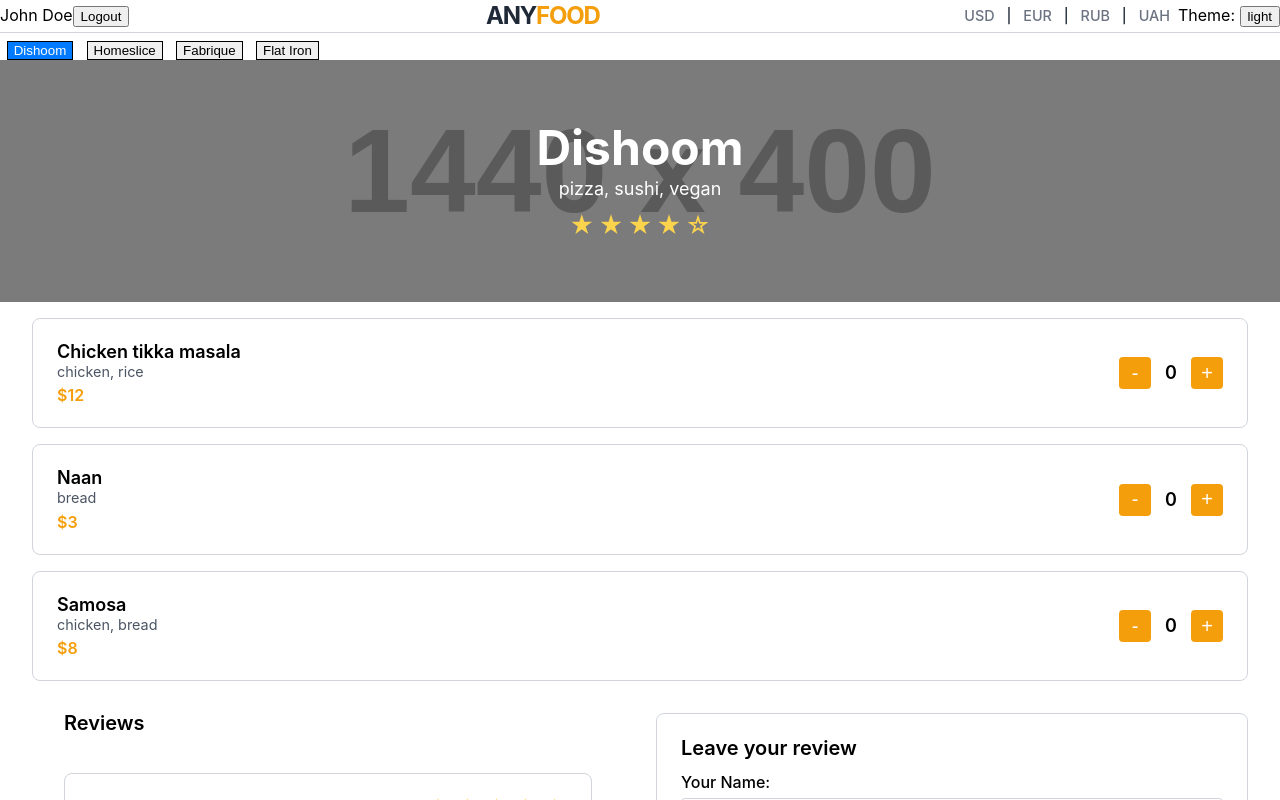
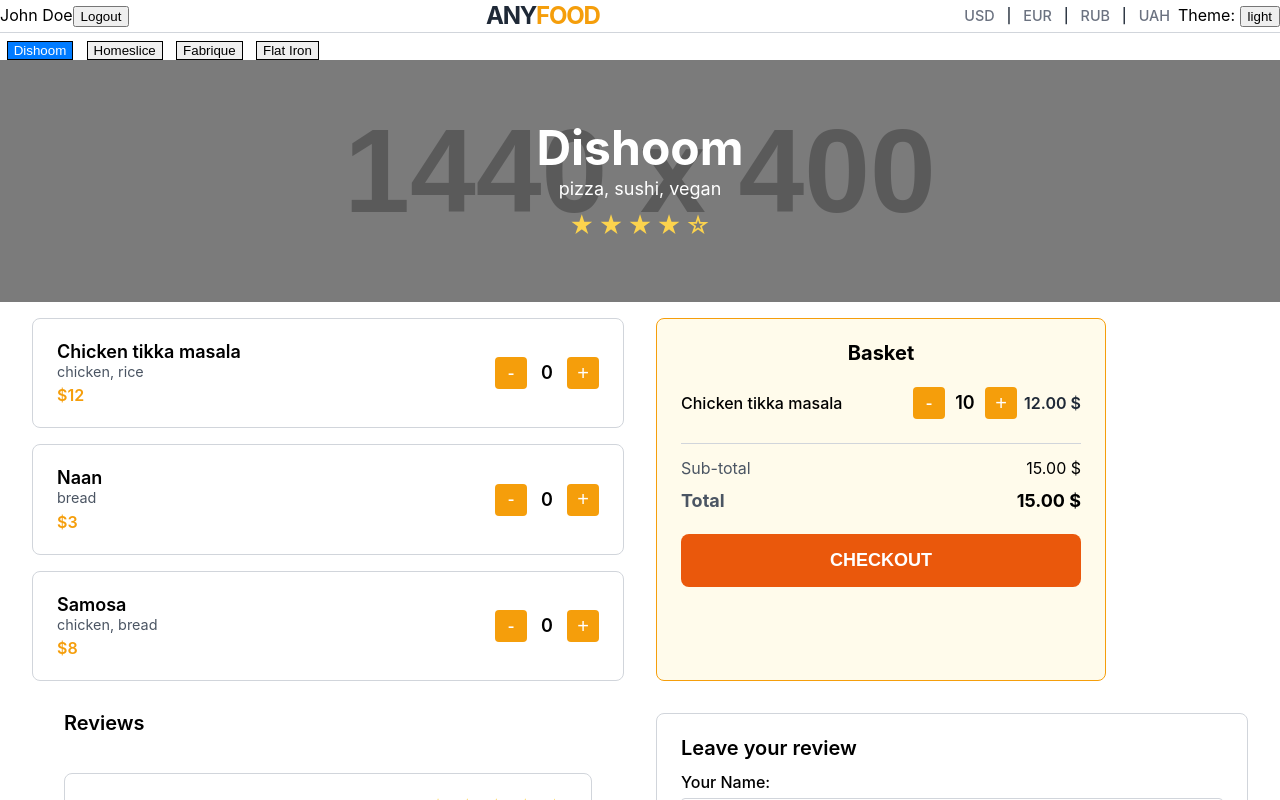
Before and after one commit to besthalfofthedevil/react1205, a React (Vite) app: page / in a window 1280 px wide. Both pictures are taken after a click on the button "Login". Shown: the top 800 px of the page. Built offline with nearby package versions, Linux system fonts and the light colour scheme.

Commit message:
Add Cart componets

```diff
--- /dev/null
+++ b/src/components/Cart/Cart.module.css
@@ -0,0 +1,72 @@
+/* Basket */
+.basket {
+  flex: 1; /* Takes less space */
+  background-color: var(--bg-basket);
+  border-radius: 0.5rem;
+  padding: 1.5rem;
+  border: 1px solid var(--primary-orange); /* Border for basket */
+  max-width: 400px; /* Limit basket width */
+  position: sticky;
+  top: calc(1rem + 60px); /* Adjust based on header height + margin */
+  margin-top: 1rem;
+}
+
+.basketTitle {
+  font-size: 1.25rem;
+  font-weight: 700;
+  margin-bottom: 1.5rem;
+  text-align: center;
+}
+
+.basketItems {
+  margin-bottom: 1.5rem;
+}
+
+
+.basketSummary {
+  padding-top: 1rem;
+  border-top: 1px solid var(--border-color);
+  margin-bottom: 1.5rem;
+}
+
+.summaryRow {
+  display: flex;
+  justify-content: space-between;
+  margin-bottom: 0.5rem;
+  font-size: 1rem;
+}
+
+.summaryRowTotal {
+  font-weight: 700;
+  font-size: 1.125rem;
+  margin-top: 1rem;
+}
+
+.summaryLabel {
+  color: var(--text-medium);
+}
+
+.summaryValue {
+  text-align: right;
+}
+
+.summaryValue.free {
+  color: #10b981; /* Green for FREE */
+}
+
+.checkoutBtn {
+  background-color: var(--button-orange);
+  color: #fff;
+  border: none;
+  border-radius: 0.5rem;
+  padding: 1rem 1.5rem;
+  font-size: 1.125rem;
+  font-weight: 600;
+  width: 100%;
+  cursor: pointer;
+  transition: background-color 0.2s ease;
+}
+
+.checkoutBtn:hover {
+  background-color: #c2410c; /* Darker orange on hover */
+}
--- /dev/null
+++ b/src/components/Cart/Cart.tsx
@@ -0,0 +1,27 @@
+import classNames from "classnames";
+import styles from "./Cart.module.css";
+import { CartItem } from "../CartItem/CartItem";
+export const Cart = () => {
+  return (
+    <div className={styles.basket}>
+      <h2 className={styles.basketTitle}>Basket</h2>
+      <div className={styles.basketItems}>
+        <CartItem />
+      </div>
+
+      <div className={styles.basketSummary}>
+        <div className={styles.summaryRow}>
+          <span className={styles.summaryLabel}>Sub-total</span>
+          <span className={styles.summaryValue}>15.00 $</span>
+        </div>
+
+        <div className={classNames(styles.summaryRow, styles.summaryRowTotal)}>
+          <span className={styles.summaryLabel}>Total</span>
+          <span className={styles.summaryValue}>15.00 $</span>
+        </div>
+      </div>
+
+      <button className={styles.checkoutBtn}>CHECKOUT</button>
+    </div>
+  );
+};
--- /dev/null
+++ b/src/components/CartItem/CartItem.module.css
@@ -0,0 +1,51 @@
+.basketItem {
+  display: flex;
+  justify-content: space-between;
+  align-items: center;
+  margin-bottom: 1rem;
+}
+
+.basketItemName {
+  font-size: 1rem;
+  font-weight: 500;
+  flex-grow: 1;
+}
+
+.basketItemQuantityControl {
+  display: flex;
+  align-items: center;
+  gap: 0.25rem;
+  margin: 0 0.75rem;
+}
+
+.basketQuantityBtn {
+  background-color: var(--primary-orange);
+  color: #fff;
+  border: none;
+  border-radius: 0.15rem;
+  width: 1.5rem;
+  height: 1.5rem;
+  font-size: 1rem;
+  display: flex;
+  justify-content: center;
+  align-items: center;
+  cursor: pointer;
+  transition: background-color 0.2s ease;
+}
+
+.basketQuantityBtn:hover {
+  background-color: #d97706;
+}
+
+.basketQuantityDisplay {
+  font-size: 1rem;
+  font-weight: 600;
+}
+
+.basketItemPrice {
+  font-size: 1rem;
+  font-weight: 600;
+  color: var(--text-dark);
+  text-align: right;
+  min-width: 4rem; /* Ensure consistent alignment */
+}
--- /dev/null
+++ b/src/components/CartItem/CartItem.tsx
@@ -0,0 +1,12 @@
+
+import { Counter } from '../Counter/counter';
+import styles from './CartItem.module.css';
+export const CartItem = () => {
+    return (
+           <div className={styles.basketItem}>
+          <span className={styles.basketItemName}>Chicken tikka masala</span>
+          <Counter count={10} add={() => {}} substract={() => {}} />
+          <span className={styles.basketItemPrice}>12.00 $</span>
+        </div>
+    );
+}
--- a/src/components/Restaurant/Restaurant.tsx
+++ b/src/components/Restaurant/Restaurant.tsx
@@ -8,10 +8,9 @@ import { useUserContext } from "../../hooks/useUserContext";
 import { selectRestaurantById } from "../../slices/restaurantsSlice";
 import { useSelector } from "react-redux";
 import type { RootState } from "../../store";
+import { Cart } from "../Cart/Cart";
 
-export const RestaurantComponent = (props: {
-  id: string;
-}): JSX.Element => {
+export const RestaurantComponent = (props: { id: string }): JSX.Element => {
   const [user] = useUserContext();
   const { id: restaurantId } = props;
   const { name, menu, reviews } =
@@ -31,7 +30,8 @@ export const RestaurantComponent = (props: {
         <StarsBar rating={4.5} totalStars={5} />
       </section>
       <section className={styles.content}>
-        {hasMenu && <Menu menu={menu} />}
+        <div className={styles.contentColumn}>{hasMenu && <Menu menu={menu} />}</div>
+        <div className={styles.contentColumn}> {user.isAutenticated && <Cart />}</div>
       </section>
       <section className={styles.content}>
         <div className={styles.contentColumn}>
```
